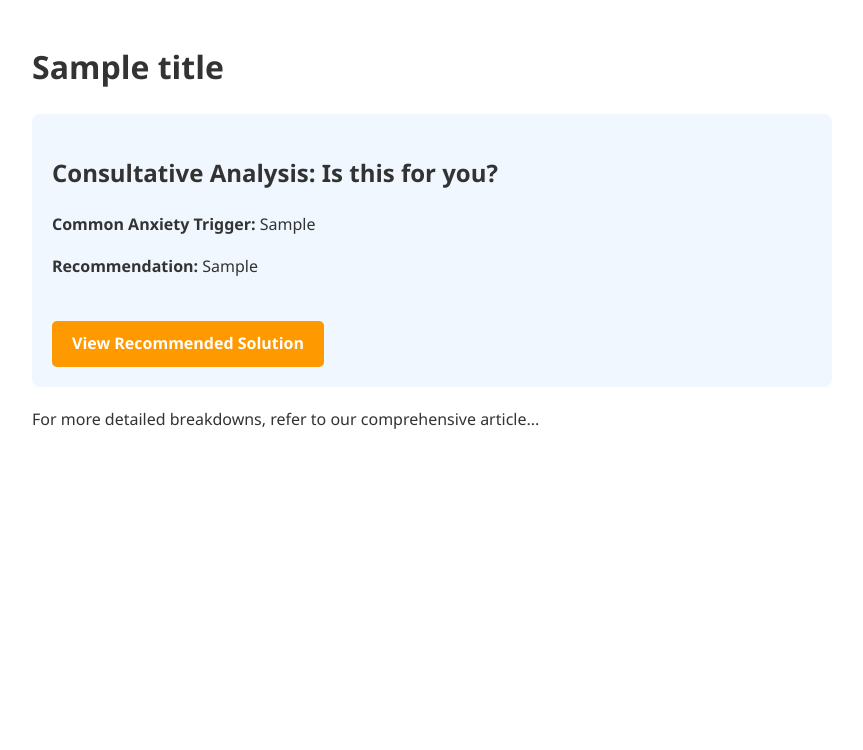
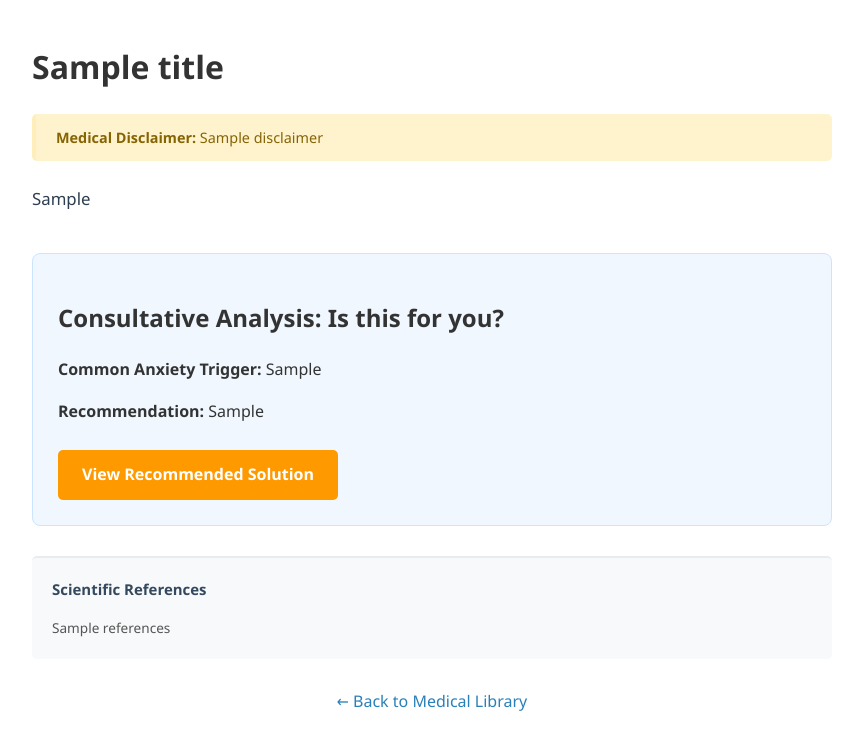
Before and after one commit to Sarumurloc/auto_med_curator, a Python web app: template templates/index.html in a window 1280 px wide. Shown: the top 750 px of the page, without its empty margins (208-1071 px from the left). Run offline with Jinja, Linux system fonts and the light colour scheme; the template is opened without the code that fills it: most values are stand-ins (such as "Sample title", 1, 10 or a date in 2020).

Commit message:
UI: Integrate E-E-A-T placeholders and improve article layout

```diff
--- a/templates/index.html
+++ b/templates/index.html
@@ -7,23 +7,55 @@
     <title>{{ title }}</title>
     <style>
         body { font-family: 'Segoe UI', Tahoma, Geneva, Verdana, sans-serif; max-width: 800px; margin: auto; padding: 20px; line-height: 1.6; color: #333; }
-        .diagnostic-box { background: #f0f7ff; padding: 20px; border-radius: 8px; margin-bottom: 20px; }
-        .cta-button { display: inline-block; background: #ff9900; color: white; padding: 10px 20px; text-decoration: none; border-radius: 5px; font-weight: bold; }
+
+        /* 護城河 1：YMYL 免責聲明 (醒目的警告色) */
+        .disclaimer { background: #fff3cd; color: #856404; padding: 12px 20px; border-radius: 5px; font-size: 0.9em; margin-bottom: 25px; border-left: 4px solid #ffeeba; }
+
+        /* 主文章區塊 */
+        .article-content { margin-bottom: 40px; font-size: 1.05em; color: #2c3e50; }
+
+        /* 諮詢轉化區塊 (保持視覺引導) */
+        .diagnostic-box { background: #f0f7ff; padding: 25px; border-radius: 8px; margin-bottom: 30px; border: 1px solid #cce5ff; }
+        .cta-button { display: inline-block; background: #ff9900; color: white; padding: 12px 24px; text-decoration: none; border-radius: 5px; font-weight: bold; transition: background 0.2s; margin-top: 10px; }
+        .cta-button:hover { background: #e68a00; }
+
+        /* 護城河 2：文獻溯源 (低調但專業的底色) */
+        .references { background: #f8f9fa; padding: 20px; border-radius: 5px; font-size: 0.85em; color: #555; border-top: 2px solid #e9ecef; }
+        .references h3 { margin-top: 0; color: #34495e; font-size: 1.1em; }
+        .references ul { padding-left: 20px; }
+
+        .back-link { display: block; text-align: center; margin-top: 30px; color: #2980b9; text-decoration: none; font-weight: 500; }
+        .back-link:hover { text-decoration: underline; }
     </style>
 </head>
 <body>
     <h1>{{ title }}</h1>
 
+    <!-- YMYL 免責聲明：放在標題下方第一眼可見處，建立誠實防線 -->
+    <div class="disclaimer">
+        <strong>Medical Disclaimer:</strong> {{ disclaimer }}
+    </div>
+
+    <!-- 深度科普區塊：語意坍塌後的長青醫學知識 -->
+    <div class="article-content">
+        {{ seo_article }}
+    </div>
+
+    <!-- 轉化漏斗：承接焦慮並導流至 Amazon -->
     <div class="diagnostic-box">
         <h2>Consultative Analysis: Is this for you?</h2>
         <p><strong>Common Anxiety Trigger:</strong> {{ anxiety_trigger }}</p>
         <p><strong>Recommendation:</strong> {{ recommendation_path }}</p>
-        <br>
         <a href="https://www.amazon.com/dp/{{ affiliate_product_id }}/?tag=med-sarumurloc-20" class="cta-button" target="_blank">View Recommended Solution</a>
     </div>
 
-    <div class="article-content">
-        <p>For more detailed breakdowns, refer to our comprehensive article...</p>
+    <!-- 專業溯源：放在文末，供爬蟲與尋求深度驗證的使用者查閱 -->
+    <div class="references">
+        <h3>Scientific References</h3>
+        {{ references }}
     </div>
+
+    <!-- 返回圖書館首頁的動線 -->
+    <a href="index.html" class="back-link">&larr; Back to Medical Library</a>
 </body>
 </html>
```
